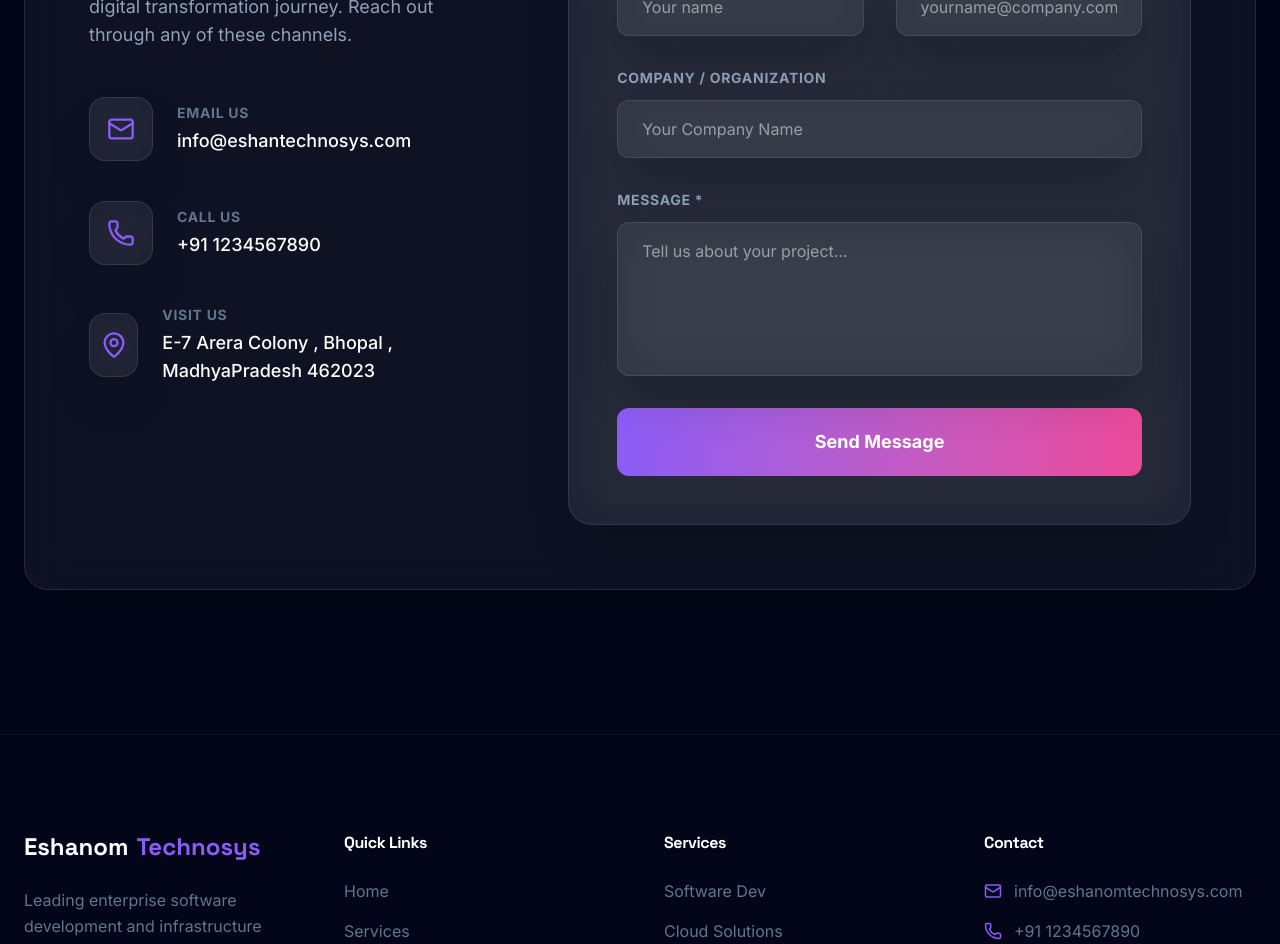
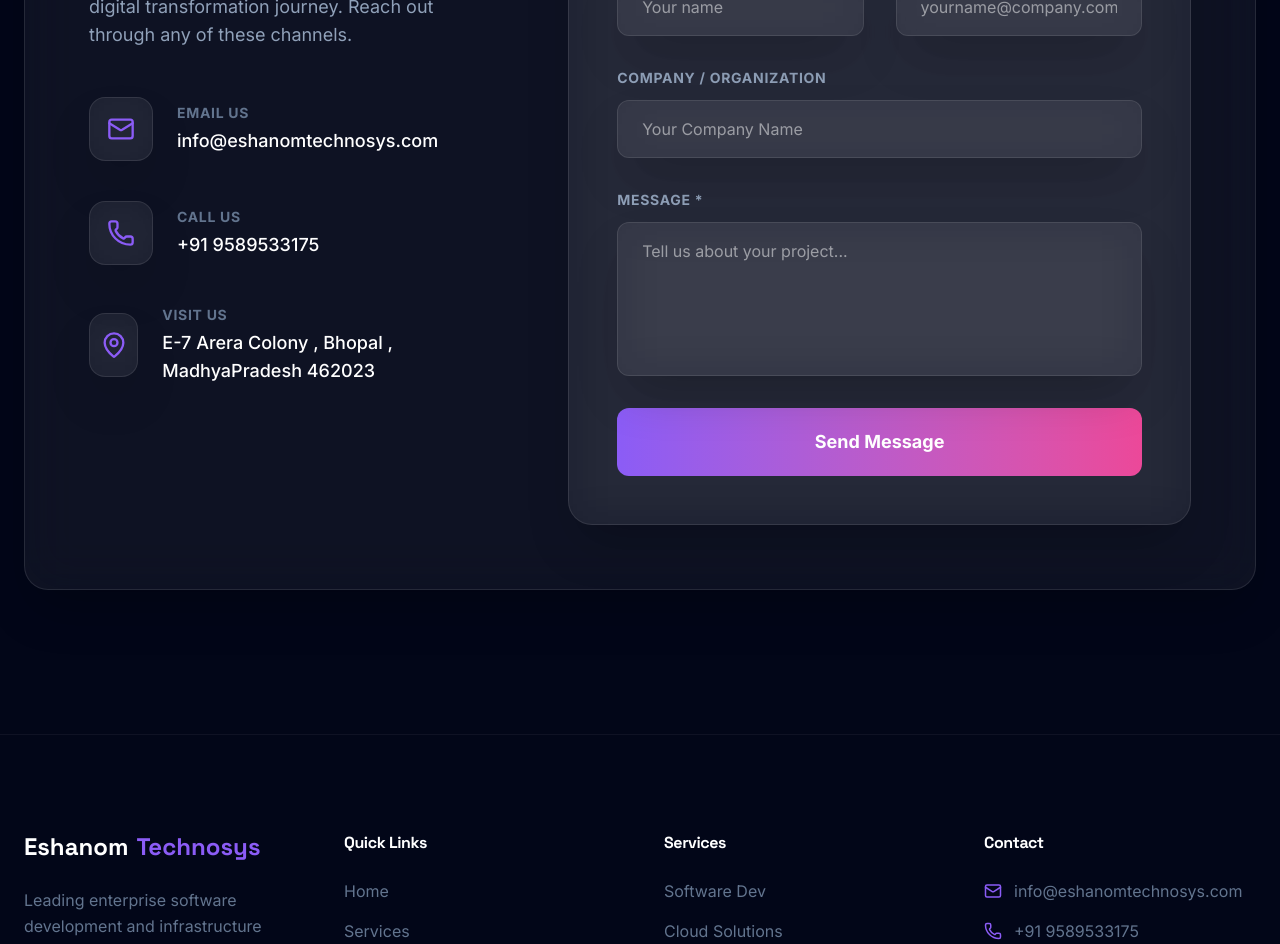
Before and after one commit to Akshitnigamofficial/eshan-technosys, a React (Vite) app: page /contact in a window 1280 px wide. Shown: the part 520-1464 px from the top of the page. Built offline with nearby package versions, Linux system fonts and the light colour scheme.

Commit message:
Eshan to Eshanom

```diff
--- a/package.json
+++ b/package.json
@@ -1,3 +1,4 @@
+
 {
   "name": "react-example",
   "private": true,
--- a/src/components/Footer.tsx
+++ b/src/components/Footer.tsx
@@ -59,7 +59,7 @@
               </li>
               <li className="flex items-center gap-3 text-slate-500">
                 <Phone size={18} className="text-brand-primary" />
-                +91 1234567890
+                +91 9589533175
               </li>
               <li className="flex items-center gap-3 text-slate-500">
                 <MapPin size={18} className="text-brand-primary" />
--- a/src/pages/About.tsx
+++ b/src/pages/About.tsx
@@ -48,7 +48,7 @@
               viewport={{ once: true }}
               className="flex-1"
             >
-              <h1 className="text-4xl md:text-6xl font-bold text-white mb-6">About EshanTechnosys</h1>
+              <h1 className="text-4xl md:text-6xl font-bold text-white mb-6">About Eshanom Technosys</h1>
               <p className="text-slate-400 text-lg leading-relaxed mb-8">
                 We are a premier technology company specializing in enterprise software development and infrastructure solutions. With over 15 years of experience, we've helped corporations and government agencies transform their operations through innovative technology solutions.
               </p>
--- a/src/pages/Contact.tsx
+++ b/src/pages/Contact.tsx
@@ -36,7 +36,7 @@
                   </div>
                   <div>
                     <div className="text-sm text-slate-500 uppercase tracking-wider mb-1 font-bold">Email Us</div>
-                    <div className="text-white text-lg font-medium">info@eshantechnosys.com</div>
+                    <div className="text-white text-lg font-medium">info@eshanomtechnosys.com</div>
                   </div>
                 </div>
                 <div className="flex items-center gap-6">
@@ -45,7 +45,7 @@
                   </div>
                   <div>
                     <div className="text-sm text-slate-500 uppercase tracking-wider mb-1 font-bold">Call Us</div>
-                    <div className="text-white text-lg font-medium">+91 1234567890</div>
+                    <div className="text-white text-lg font-medium">+91 9589533175</div>
                   </div>
                 </div>
                 <div className="flex items-center gap-6">
```
